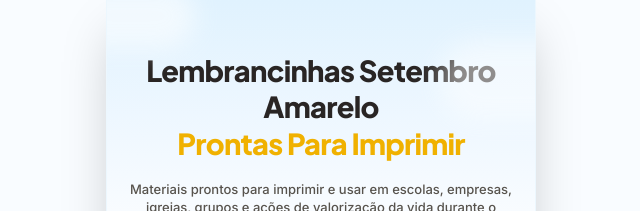
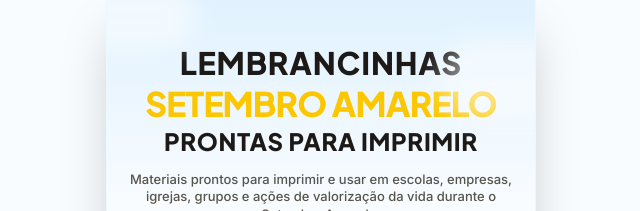
Before and after one commit to contatofilipematos-stack/Info-latam, a React (Vite) app: page / in a window 1280 px wide. Shown: the top 211 px of the page, without its empty margins (319-959 px from the left). Built offline with nearby package versions, Linux system fonts and the light colour scheme; a web font is replaced by a local one.

Commit message:
feat: update headline for Setembro Amarelo
Improve typography and visual hierarchy of the main headline for better conversion and readability.

```diff
--- a/src/App.tsx
+++ b/src/App.tsx
@@ -558,9 +558,16 @@ export default function App() {
             <div className="absolute top-10 -right-16 w-40 h-20 bg-white/60 rounded-full blur-md opacity-80"></div>
 
             {/* Core Display Headline */}
-            <h1 id="main-headline" className="text-[29px] font-black font-heading text-sky-pastel-950 leading-[1.25] tracking-tight max-w-md mx-auto my-5 text-center px-1">
-              Lembrancinhas Setembro Amarelo <br />
-              <span className="text-yellow-500 inline-block">Prontas Para Imprimir</span>
+            <h1 id="main-headline" className="font-black font-heading text-stone-950 max-w-sm mx-auto my-4 text-center uppercase">
+              <span className="block text-stone-900 text-[31px] leading-[30.5px] tracking-wide">
+                LEMBRANCINHAS
+              </span>
+              <span className="block text-yellow-400 text-[30px] sm:text-[34px] tracking-tight leading-tight my-1">
+                SETEMBRO AMARELO
+              </span>
+              <span className="block text-stone-900 text-[24px] leading-[25.5px] tracking-wide">
+                PRONTAS PARA IMPRIMIR
+              </span>
             </h1>
 
             {/* Soft, convincing subheadline */}
```
